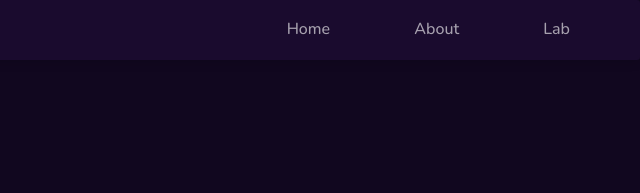
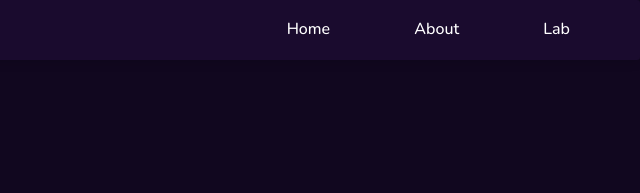
Before and after one commit to ziad880/Portfolio-Design, a plain HTML site: page index.html in a window 1280 px wide. Shown: the top 193 px of the page, 640-1280 px from the left. Drawn offline with nearby package versions, Linux system fonts and the light colour scheme.

Commit message:
Update styles.css

```diff
--- a/styles.css
+++ b/styles.css
@@ -38,7 +38,7 @@ header {
     transform: scale(0.9);
 }
 .gat a {
-    color: #ffffff9c;
+    color: #ffffff;
     text-transform: capitalize;
     text-decoration: none;
     font-weight: 500;
```
